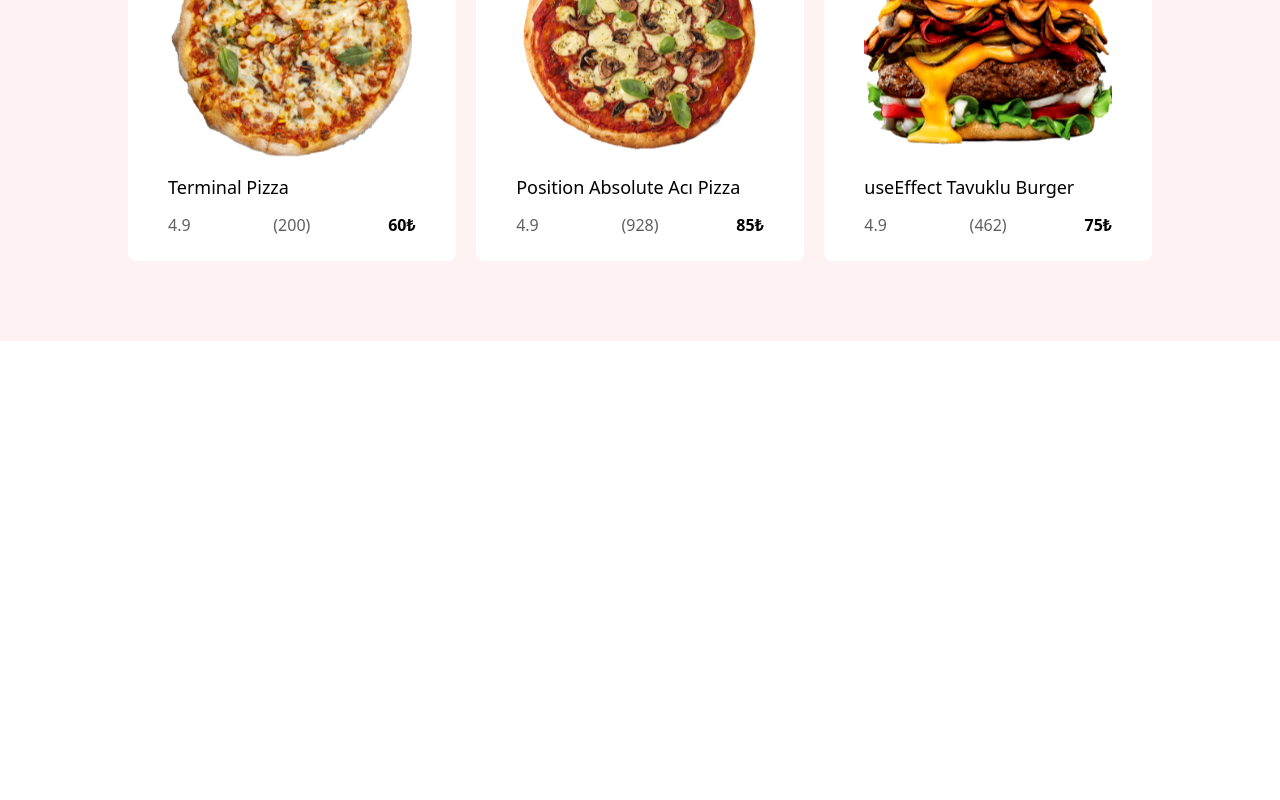
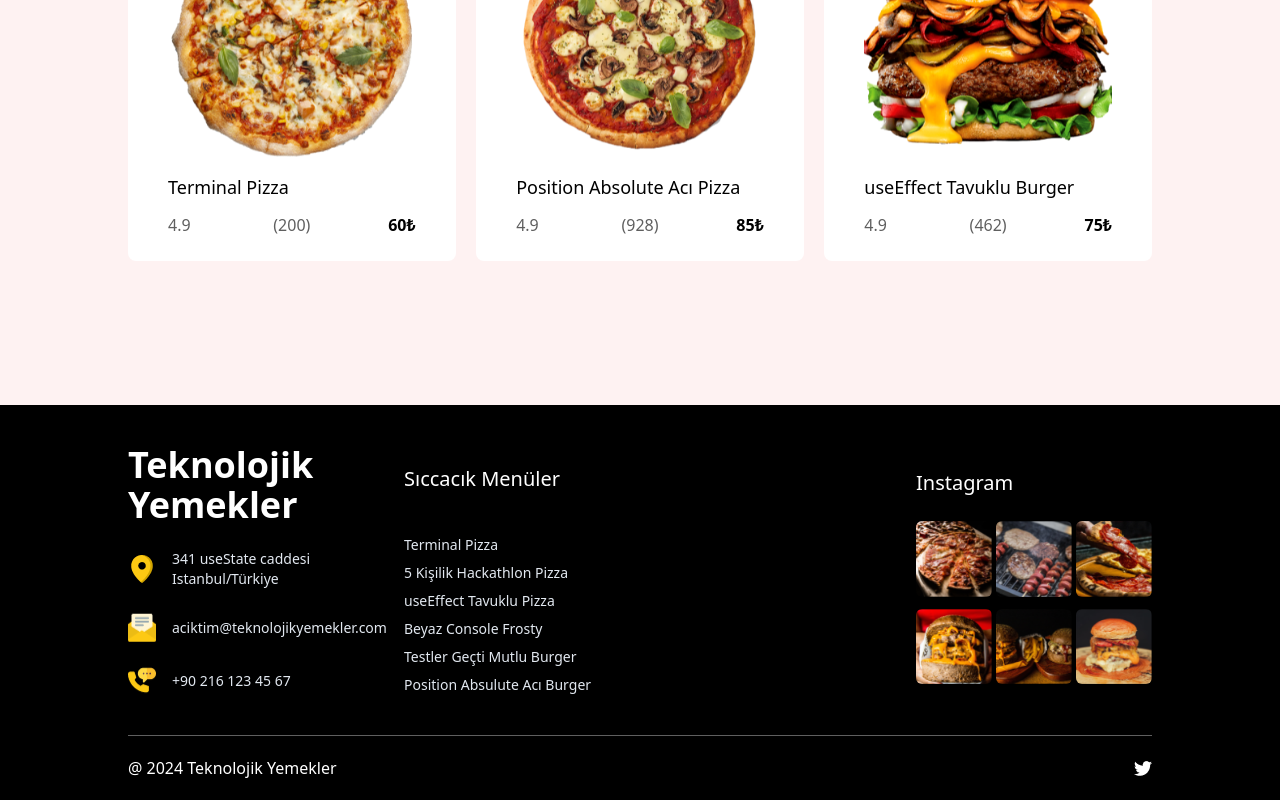
Before and after one commit to muratsimseekk/pizzaa-, an Angular app: page / in a window 1280 px wide. Shown: the part 1872-2672 px from the top of the page. Before the commit the page ends 2213 px from the top, so only its background shows below. Built offline with nearby package versions, Linux system fonts and the light colour scheme; a web font is replaced by a local one.

Commit message:
adds and completes footer component of home page

```diff
--- a/src/app/app.module.ts
+++ b/src/app/app.module.ts
@@ -11,6 +11,7 @@ import { FormdetailComponent } from './components/order/content/formdetail/formd
 import { FormsModule } from '@angular/forms';
 import { HomeHeaderComponent } from './components/home/home-header/home-header.component';
 import { HomeContentComponent } from './components/home/home-content/home-content.component';
+import { FooterComponent } from './components/home/footer/footer.component';
 
 @NgModule({
   declarations: [
@@ -22,6 +23,7 @@ import { HomeContentComponent } from './components/home/home-content/home-conten
     FormdetailComponent,
     HomeHeaderComponent,
     HomeContentComponent,
+    FooterComponent,
   ],
   imports: [BrowserModule, AppRoutingModule, FormsModule],
   providers: [],
--- /dev/null
+++ b/src/app/components/home/footer/footer.component.html
@@ -0,0 +1,88 @@
+<div class="w-full bg-black text-white flex flex-col items-center">
+  <div class="w-4/5 flex py-10 gap-10">
+    <div class="w-1/4 flex flex-col gap-6 text-slate-200">
+      <h3 class="text-4xl text-white font-semibold">
+        Teknolojik <br />
+        Yemekler
+      </h3>
+      <div class="flex items-center gap-4 text-sm">
+        <img src="../../../../assets/adv-aseets/icons/icon-1.png" alt="" />
+        <p>
+          341 useState caddesi <br />
+          Istanbul/Türkiye
+        </p>
+      </div>
+      <div class="flex items-center gap-4 text-sm">
+        <img src="../../../../assets/adv-aseets/icons/icon-2.png" alt="" />
+        <p>aciktim@teknolojikyemekler.com</p>
+      </div>
+      <div class="flex items-center gap-4 text-sm">
+        <img src="../../../../assets/adv-aseets/icons/icon-3.png" alt="" />
+        <p>+90 216 123 45 67</p>
+      </div>
+    </div>
+    <div class="w-2/4 flex flex-col justify-between">
+      <h3 class="text-xl pt-5">Sıccacık Menüler</h3>
+      <div class="flex flex-col items-start gap-2 text-sm text-slate-200">
+        <button type="button">Terminal Pizza</button>5 Kişilik Hackathlon
+        Pizza<button type="button">useEffect Tavuklu Pizza</button>Beyaz Console
+        Frosty<button type="button">Testler Geçti Mutlu Burger</button
+        ><button type="button">Position Absulute Acı Burger</button>
+      </div>
+    </div>
+    <div class="w-1/4 flex flex-col gap-6 flex-wrap pt-6">
+      <h3 class="text-white text-xl">Instagram</h3>
+      <div class="flex justify-between flex-wrap text-xl gap-y-3">
+        <div class="w-[32%]">
+          <img
+            class="rounded-md"
+            src="../../../../assets/adv-aseets/insta/li-0.png"
+            alt=""
+          />
+        </div>
+        <div class="w-[32%]">
+          <img
+            class="rounded-md"
+            src="../../../../assets/adv-aseets/insta/li-1.png"
+            alt=""
+          />
+        </div>
+        <div class="w-[32%]">
+          <img
+            class="rounded-md"
+            src="../../../../assets/adv-aseets/insta/li-2.png"
+            alt=""
+          />
+        </div>
+        <div class="w-[32%]">
+          <img
+            class="rounded-md"
+            src="../../../../assets/adv-aseets/insta/li-3.png"
+            alt=""
+          />
+        </div>
+        <div class="w-[32%]">
+          <img
+            class="rounded-md"
+            src="../../../../assets/adv-aseets/insta/li-4.png"
+            alt=""
+          />
+        </div>
+        <div class="w-[32%]">
+          <img
+            class="rounded-md"
+            src="../../../../assets/adv-aseets/insta/li-5.png"
+            alt=""
+          />
+        </div>
+      </div>
+    </div>
+  </div>
+
+  <div
+    class="py-5 w-4/5 flex justify-between items-center border-t-[1px] border-acikGri"
+  >
+    <p>@ 2024 Teknolojik Yemekler</p>
+    <img src="../../../../assets/adv-aseets/icons/twitter.png" alt="" />
+  </div>
+</div>
--- a/src/app/components/home/home-content/home-content.component.html
+++ b/src/app/components/home/home-content/home-content.component.html
@@ -128,7 +128,7 @@
         </div>
       </div>
     </div>
-    <div class="flex bg-red-50 justify-between mb-20">
+    <div class="flex bg-red-50 justify-between mb-36">
       <div class="bg-white w-[32%] flex flex-col py-6 px-10 rounded-lg gap-3">
         <img
           class="w-full"
--- a/src/app/components/home/home.component.html
+++ b/src/app/components/home/home.component.html
@@ -1,2 +1,3 @@
 <app-home-header></app-home-header>
 <app-home-content></app-home-content>
+<app-footer></app-footer>
```
Also changed, not shown: src/app/components/home/footer/footer.component.ts (added, +10 -0 lines), src/app/components/home/footer/footer.component.css (added), 1 other file (tests, documents, lock files or other folders).
